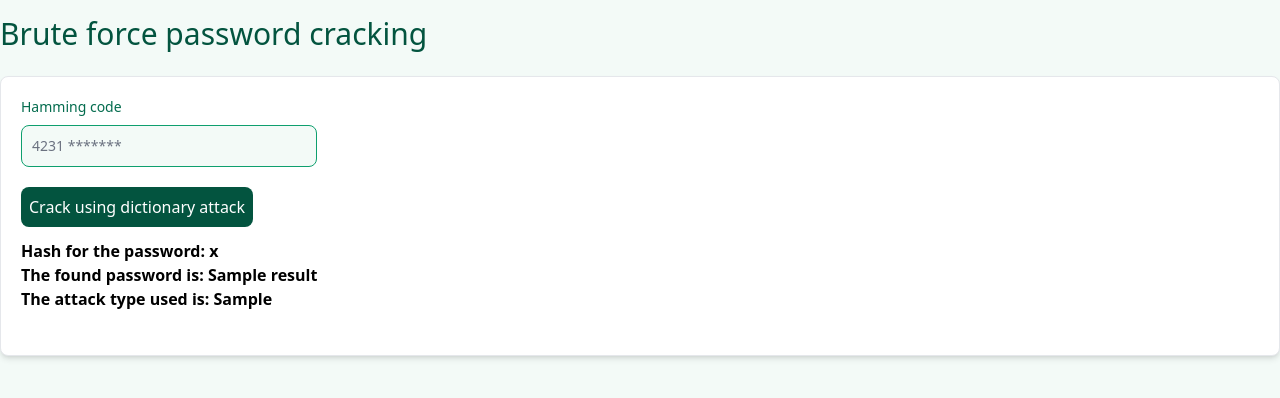
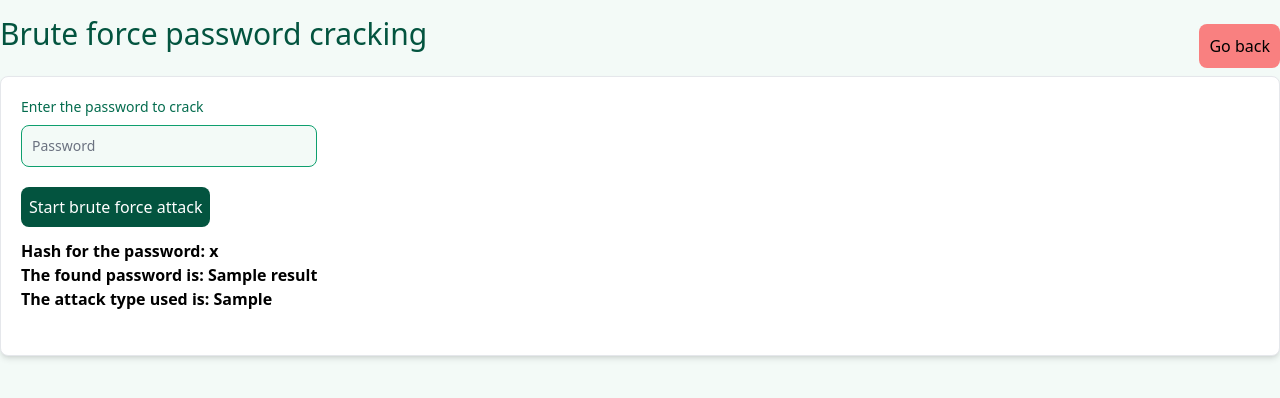
Before and after one commit to Aspect3221/djangoProject, a Django app: template templates/task3.html in a window 1280 px wide. Shown: the top 398 px of the page. Run offline with Django 4.2, Linux system fonts and the light colour scheme; the template is opened without the code that fills it: most values are stand-ins (such as "Sample title", 1, 10 or a date in 2020); style sheets or scripts are compiled from the project's sources; some libraries are stand-ins or nearby versions.

Commit message:
Final changes

```diff
--- a/djangoProject/urls.py
+++ b/djangoProject/urls.py
@@ -18,6 +18,6 @@ from django.contrib import admin
 from django.urls import path, include
 
 urlpatterns = [
-    path('index/', include('frontend.urls')),
+    path('', include('frontend.urls')),
     path('admin/', admin.site.urls),
 ]
--- a/frontend/views.py
+++ b/frontend/views.py
@@ -21,7 +21,7 @@ def task1(request):
             messages.success(request, "Inputted Credit Card is correct")
             return redirect("task1")
         else:
-            messages.error(request, "Wrong")
+            messages.error(request, "Not a valid Credit Card")
             return redirect("task1")
 
 
--- a/templates/task3.html
+++ b/templates/task3.html
@@ -3,27 +3,40 @@
 {% extends "base.html" %}
 
 {% block content %}
+    <div class="flex justify-between">
+        <h1 class="mb-6 text-3xl text-green-800">Brute force password cracking</h1>
+        <a href="/" class="rounded-lg p-2.5 bg-red-400 self-center">Go back</a>
+    </div>
 
-<h1 class="mb-6 text-3xl text-green-800">Brute force password cracking</h1>
     <div class=" bg-white border border-gray-200 rounded-lg shadow-md dark:bg-gray-800 dark:border-gray-700 flex flex-row">
         <form method="post" action="task3">
-    {%csrf_token%}
+            {% csrf_token %}
             <div class="mb-6 p-5">
-    <label for="success" class="block mb-2 text-sm font-medium text-green-700 dark:text-green-500">Hamming code</label>
+                <label for="success" class="block mb-2 text-sm font-medium text-green-700 dark:text-green-500">Enter the
+                    password to crack</label>
 
-    <input type="text" id="input" name="password" class="bg-green-50 border border-green-500 text-green-900 dark:text-green-400 placeholder-gray-500 dark:placeholder-gray-500 text-sm rounded-lg focus:ring-green-500 focus:border-green-500 block w-full p-2.5 dark:bg-gray-700 dark:border-green-500" placeholder="4231 *******" required>
-        <button class="bg-green-800 p-2 mt-5 hover:bg-green-600 rounded-lg text-white" type="submit">Crack using dictionary attack</button>
-            <p class="alert alert-warning mt-3" role="alert"><span style="font-weight:bold">Hash for the password: {{ hash }}</span></p>
+                <input type="text" id="input" name="password"
+                       class="bg-green-50 border border-green-500 text-green-900 dark:text-green-400 placeholder-gray-500 dark:placeholder-gray-500 text-sm rounded-lg focus:ring-green-500 focus:border-green-500 block w-full p-2.5 dark:bg-gray-700 dark:border-green-500"
+                       placeholder="Password" required>
+                <button class="bg-green-800 p-2 mt-5 hover:bg-green-600 rounded-lg text-white" type="submit">Start brute
+                    force attack
+                </button>
+                <p class="alert alert-warning mt-3" role="alert"><span
+                        style="font-weight:bold">Hash for the password: {{ hash }}</span></p>
                 {% if result != "" %}
-                <p class="alert alert-warning" role="alert"><span style="font-weight:bold">The found password is: {{ result }}</span></p>
+                    <p class="alert alert-warning" role="alert"><span
+                            style="font-weight:bold">The found password is: {{ result }}</span></p>
                 {% else %}
-                <p class="alert alert-warning" role="alert"><span style="font-weight:bold">No password found in dictionary</span></p>
+                    <p class="alert alert-warning" role="alert"><span style="font-weight:bold">No password found in dictionary</span>
+                    </p>
                 {% endif %}
 
                 {% if attackType != "" %}
-                <p class="alert alert-warning" role="alert"><span style="font-weight:bold">The attack type used is: {{ attackType }}</span></p>
+                    <p class="alert alert-warning" role="alert"><span
+                            style="font-weight:bold">The attack type used is: {{ attackType }}</span></p>
                 {% else %}
-                <p class="alert alert-warning" role="alert"><span style="font-weight:bold">No attacks worked</span></p>
+                    <p class="alert alert-warning" role="alert"><span style="font-weight:bold">No attacks worked</span>
+                    </p>
                 {% endif %}
             </div>
         </form>
```
Also changed, not shown: frontend/functions.py (+21 -5 lines), templates/task1.html (+14 -7 lines), templates/task2.html (+12 -5 lines), templates/task4.html (+5 -2 lines). Lines whose indentation alone changed are shown as unchanged.
